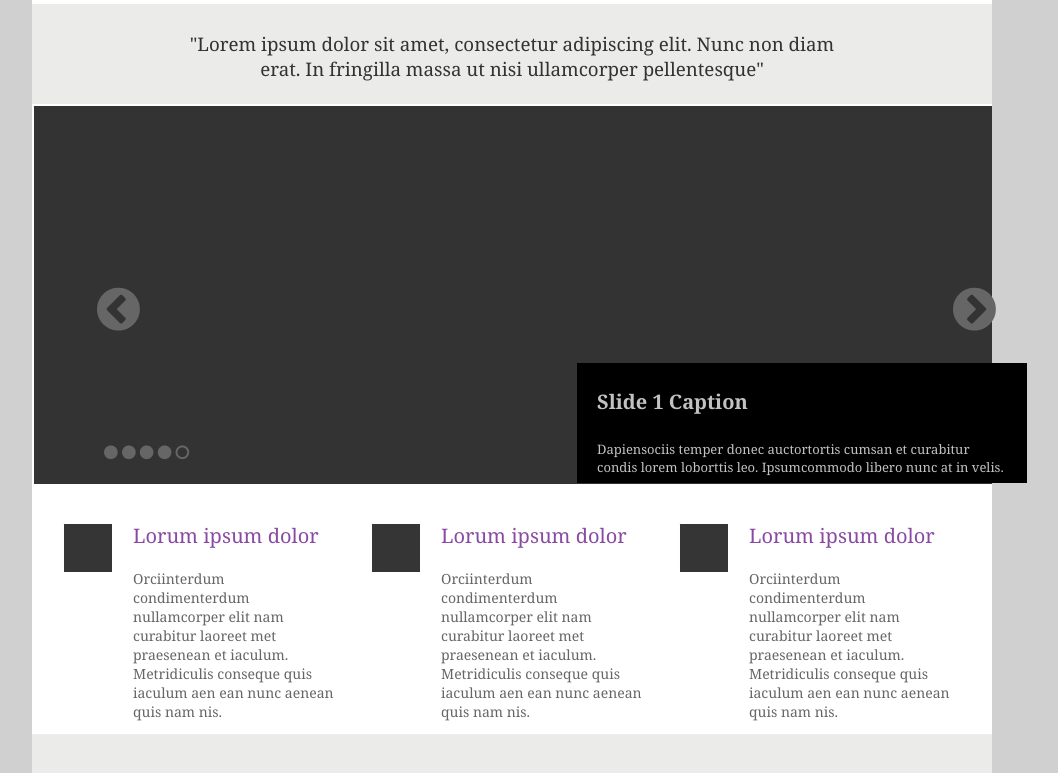
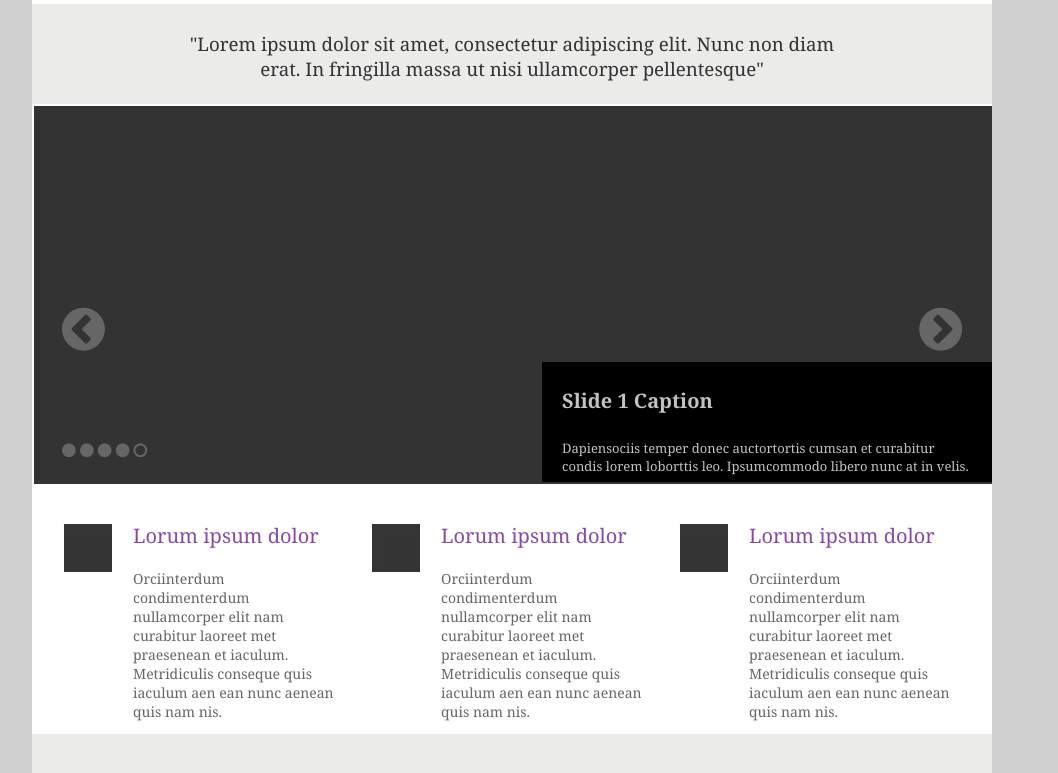
Before and after one commit to colombo-group/Dainv001, a plain HTML site: page bai2/1.html in a window 1280 px wide. Shown: the part 128-901 px from the top of the page, without its empty margins (128-1186 px from the left). Drawn offline with Linux system fonts and the light colour scheme.

Commit message:
da chinh sua

```diff
--- a/bai2/1.css
+++ b/bai2/1.css
@@ -1,6 +1,6 @@
 *{
-	padding: 0px;
-	margin: 0px;
+    padding: 0px;
+    margin: 0px;
 }
 
 .menu h1 {
@@ -185,8 +185,8 @@ p.p1 {
 .khoi2 .silede {
     position: absolute;
     z-index: 3;
-    top: 491px;
-    left: 705px;
+    top: 258px;
+    right: 0px;
     width: 450px;
     height: 120px;
     background: black;
@@ -221,7 +221,7 @@ p.p1 {
     background: #ebebea;
 }
 body{
-	font-family: Georgia;
+    font-family: Georgia;
 }
 
 .meutrai .khoimenu a {
@@ -293,24 +293,26 @@ body{
 
 .daucham {
     position: absolute;
-    z-index: 3;
-    top: 569px;
-    left: 232px;
+    z-index: 2;
+    top: 335px;
+    left: 30px;
     color: #666666;
 }
 
 .khoi2 .iconphai {
     position: absolute;
-    top: 402px;
-    left: 1081px;
+    top: 190px;
+    right: 30px;
     font-size: 50px;
     color: #666666;
+    z-index: 2;
 }
 
-.icontrai {position: absolute;z-index: 1;top: 402px;left: 225px;font-size: 50px;color: #666666;}
+.icontrai {position: absolute;z-index: 2;top: 190px;left: 30px;font-size: 50px;color: #666666;}
 
 .khoi2 .anh {
-    position: relative;
+    position: absolute;
+    z-index: 1;
 }
 
 .khoi2 {
@@ -319,6 +321,7 @@ body{
     margin: auto;
     border: none;
     overflow: hidden;
+    position: relative;
 }
 
 .khoi1 h3 {
@@ -335,8 +338,8 @@ body{
     background: #ebebea;
 }
 body{
-	font-family: Georgia;
-	background: #d0d0d0;
+    font-family: Georgia;
+    background: #d0d0d0;
 }
 
 .meutrai .khoimenu a {
@@ -384,6 +387,7 @@ body{
     border-bottom-left-radius: 8px;
     background: #ebebea;
     border: none;
+    padding-left: 15px;  /* lỗi #2 */
 }
 
 .menutrai {
```
